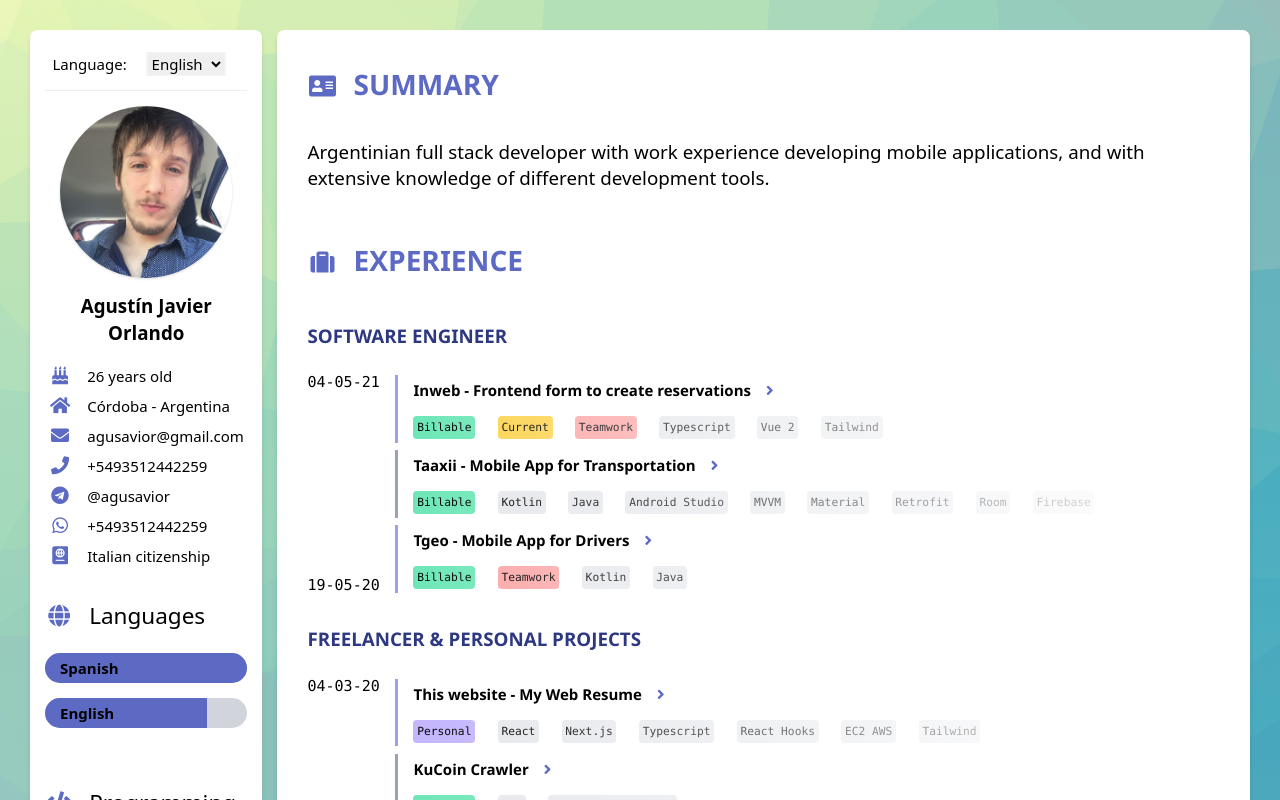
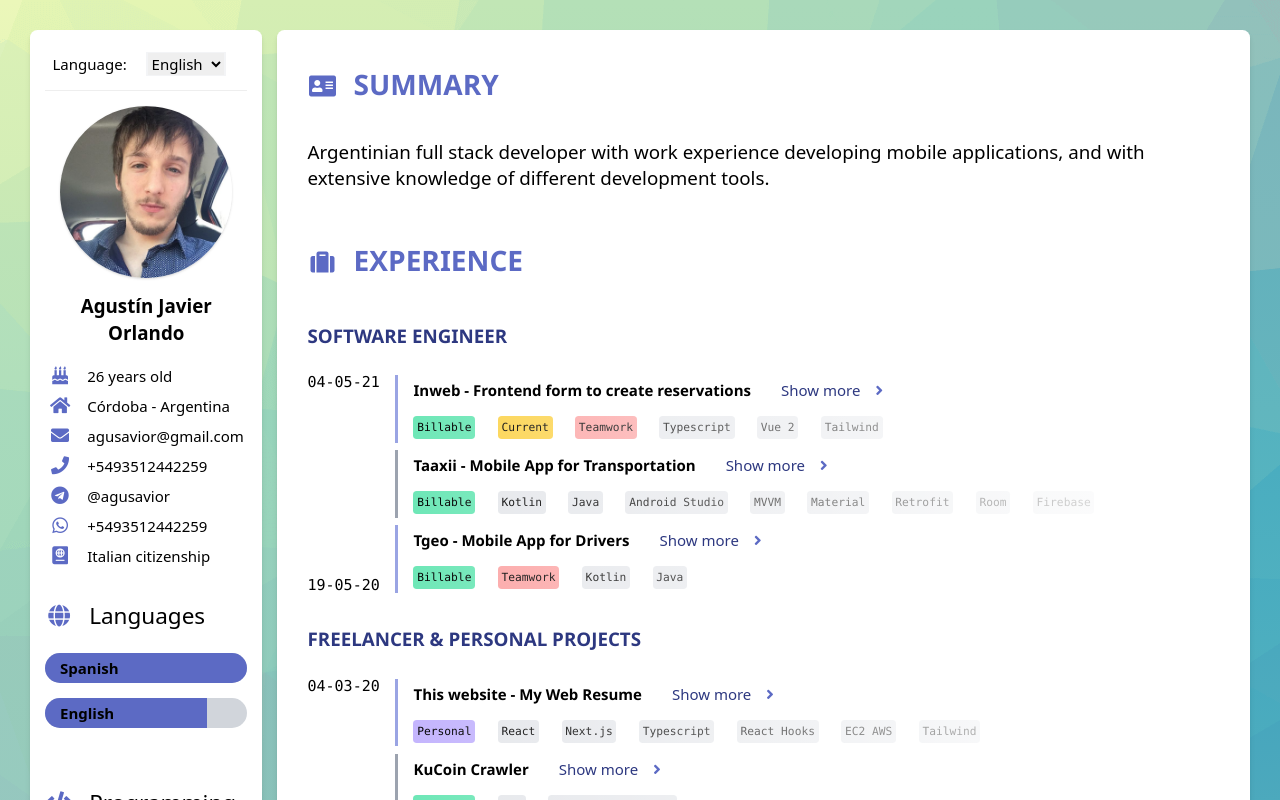
Before and after one commit to agusavior/curriculumweb5, a Next.js app: page / in a window 1280 px wide. Shown: the top 800 px of the page. Built offline with nearby package versions, Linux system fonts and the light colour scheme.

Commit message:
Added "show more" or "show less" together project titles

```diff
--- a/components/ResumeBody/components/ProjectComponent.tsx
+++ b/components/ResumeBody/components/ProjectComponent.tsx
@@ -48,15 +48,18 @@ const ProjectComponent = function({ project, index }: ProjectProps) {
 
             <div className="flex-1">
                 <div className="flex flex-col">
-                    <button
-                    className='focus:outline-custom flex-grow text-left'
-                    onClick={() => setExpanded(!expanded)}
-                    >
+                    <div className="flex flex-row">
                         <h4 className="py-2 font-semibold">
                             {lng[project.title]}
+                        </h4>
+                        <button
+                        className="focus:outline-custom text-left ml-4 pl-4
+                        hover:underline"
+                        onClick={() => setExpanded(!expanded)}
+                        >
 
                             <span
-                            className='hidden underline pl-4 select-none
+                            className='select-none
                             cursor-pointer text-primary-dark'
                             onClick={() => setExpanded(!expanded)}
                             >
@@ -67,11 +70,10 @@ const ProjectComponent = function({ project, index }: ProjectProps) {
                             ${expanded? 'rotate-90': ''}
                             text-primary transition-transform duration-100`}
                             />
-                        </h4>
-                    </button>
+                        </button>
+                    </div>
 
                     { expanded && <div>
-
                     <TextWithButton>
                         <p className="">{lng[project.body]}</p>
                         <div>
```
